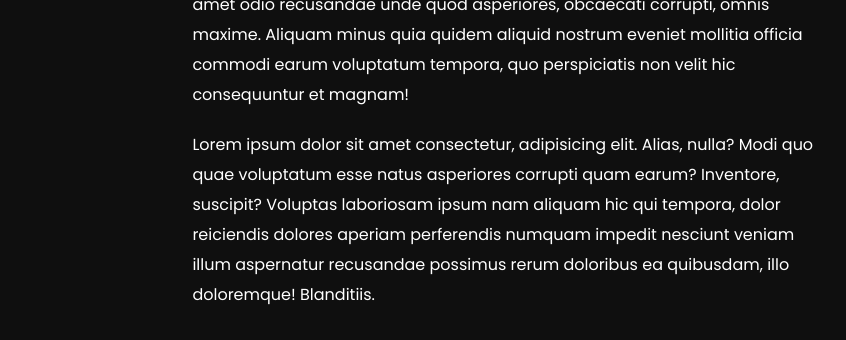
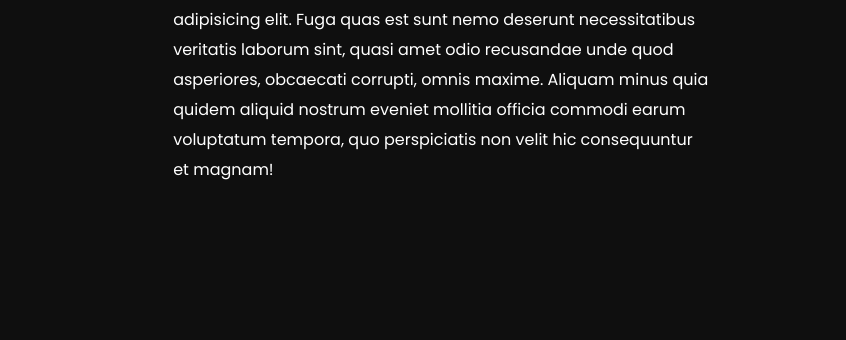
Before and after one commit to Dhruv109/Arjun-s-Portfolio, a website: page public/about/about.html in a window 1280 px wide. Shown: the part 304-644 px from the top of the page, 198-1044 px from the left. Drawn offline with nearby package versions, Linux system fonts and the light colour scheme.

Commit message:
about changes

```diff
--- a/public/about/about.html
+++ b/public/about/about.html
@@ -49,14 +49,6 @@
             voluptatum tempora, quo perspiciatis non velit hic consequuntur et
             magnam!
           </p>
-          <p>
-            Lorem ipsum dolor sit amet consectetur, adipisicing elit. Alias,
-            nulla? Modi quo quae voluptatum esse natus asperiores corrupti quam
-            earum? Inventore, suscipit? Voluptas laboriosam ipsum nam aliquam
-            hic qui tempora, dolor reiciendis dolores aperiam perferendis
-            numquam impedit nesciunt veniam illum aspernatur recusandae possimus
-            rerum doloribus ea quibusdam, illo doloremque! Blanditiis.
-          </p>
         </div>
       </div>
     </div>
--- a/public/about/about.scss
+++ b/public/about/about.scss
@@ -23,13 +23,13 @@ $red-color: #ef233c;
     justify-content: center;
   }
   .right {
-    width: 70%;
+    width: 60%;
     display: flex;
     flex-direction: column;
     justify-content: center;
     align-items: center;
     // transform: translateY(-20%);
-    height: 90vh;
+    height: 80vh;
     h1 {
       padding-bottom: 2rem;
       font-size: clamp(22px, 10vw, 50px);
@@ -38,7 +38,7 @@ $red-color: #ef233c;
     p {
       padding-top: 20px;
       line-height: 30px;
-      width: clamp(40ch, 70%, 90ch);
+      width: clamp(20ch, 70%, 90ch);
       margin: auto;
     }
   }
```
Also changed, not shown: public/about/about.css.
